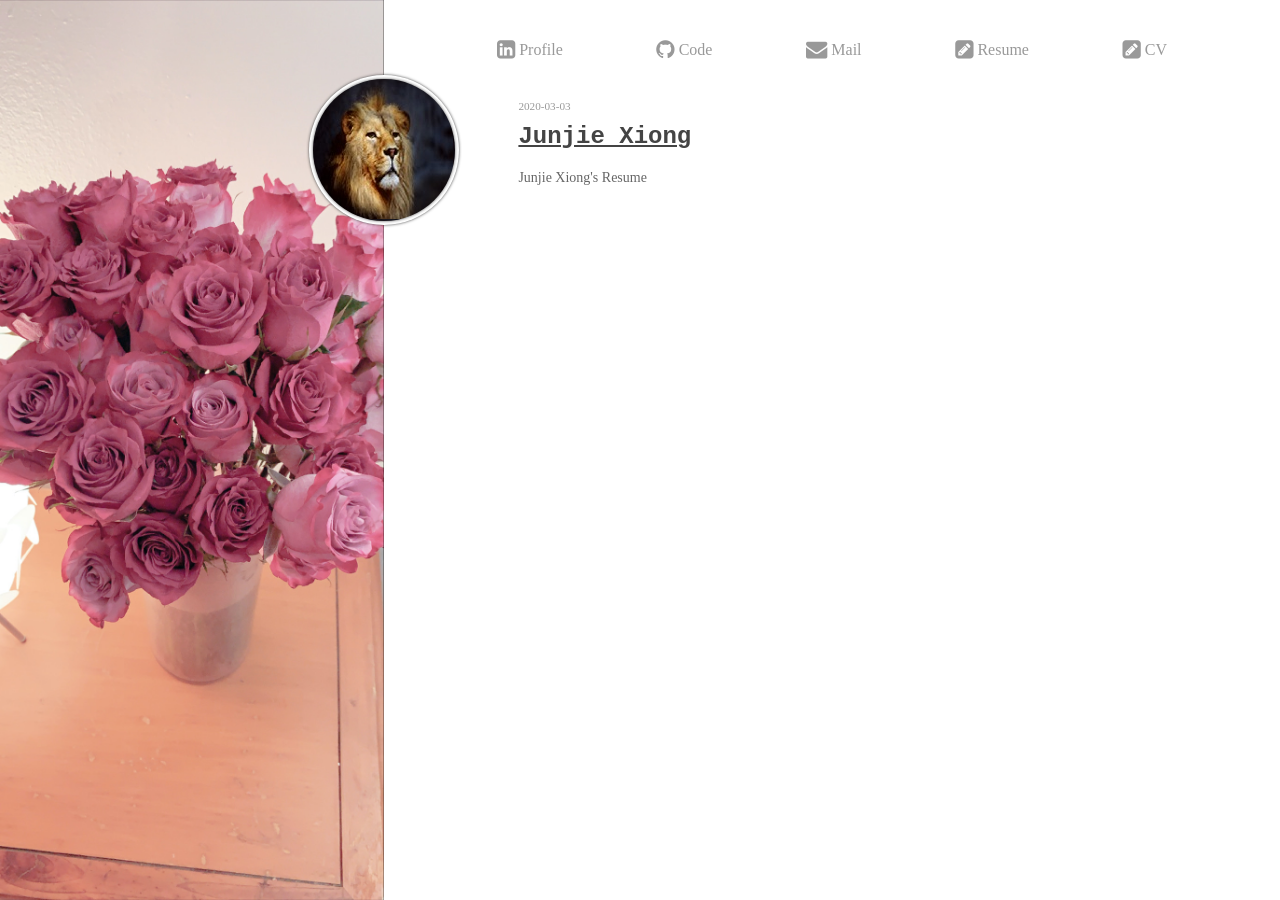
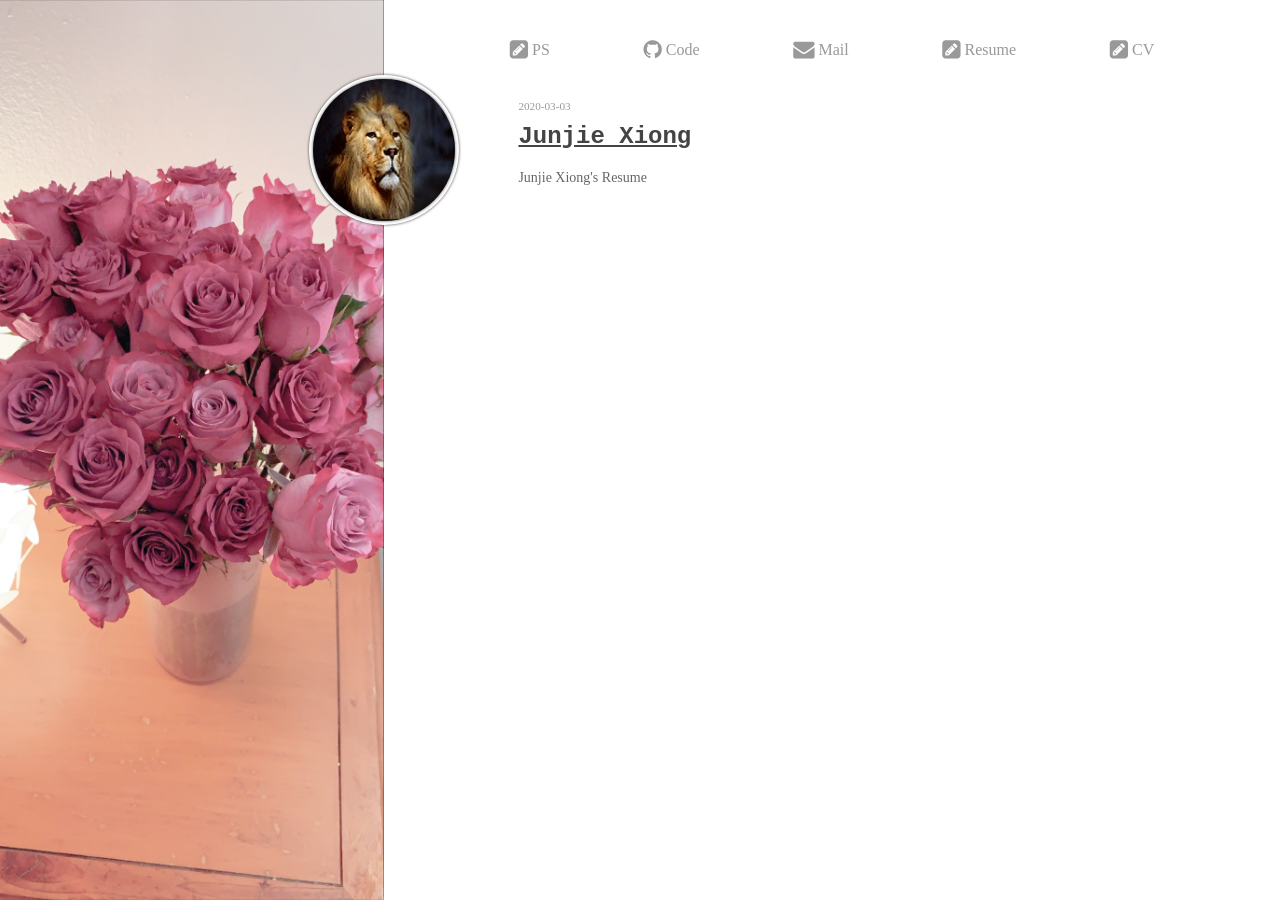
Before and after one commit to jjAugust/jjAugust.github.io, a Jekyll site: the page built from index.html, in a window 1280 px wide. Built offline with Jekyll 4.4.1, drawn with Linux system fonts in a browser that asks for light colours; the list of posts is cut into pages by our own code.

Commit message:
Update index.html

```diff
--- a/index.html
+++ b/index.html
@@ -5,7 +5,7 @@
 <div class="index-content blog">
     <div class="section">
         <div class="cate-bar">
-          <a href="{{ site.myblog.linkedin }}"><i class="icon-linkedin-sign icon-large"></i><span> Profile</span></a>
+          <a class="hide-phone" href="http://jjAugust.github.io/PS_Xiong.pdf" target="_blank"><i class="icon-edit-sign icon-large"></i><span> PS</span></a>
           <a href="{{ site.myblog.github }}"><i class="icon-github icon-large"></i><span> Code</span></a>
           <a href="{{ site.myblog.email }}"><i class="icon-envelope icon-large"></i><span> Mail</span></a>
           <a class="hide-phone" href="http://jjAugust.github.io/resume" target="_blank"><i class="icon-edit-sign icon-large"></i><span> Resume</span></a>
```
